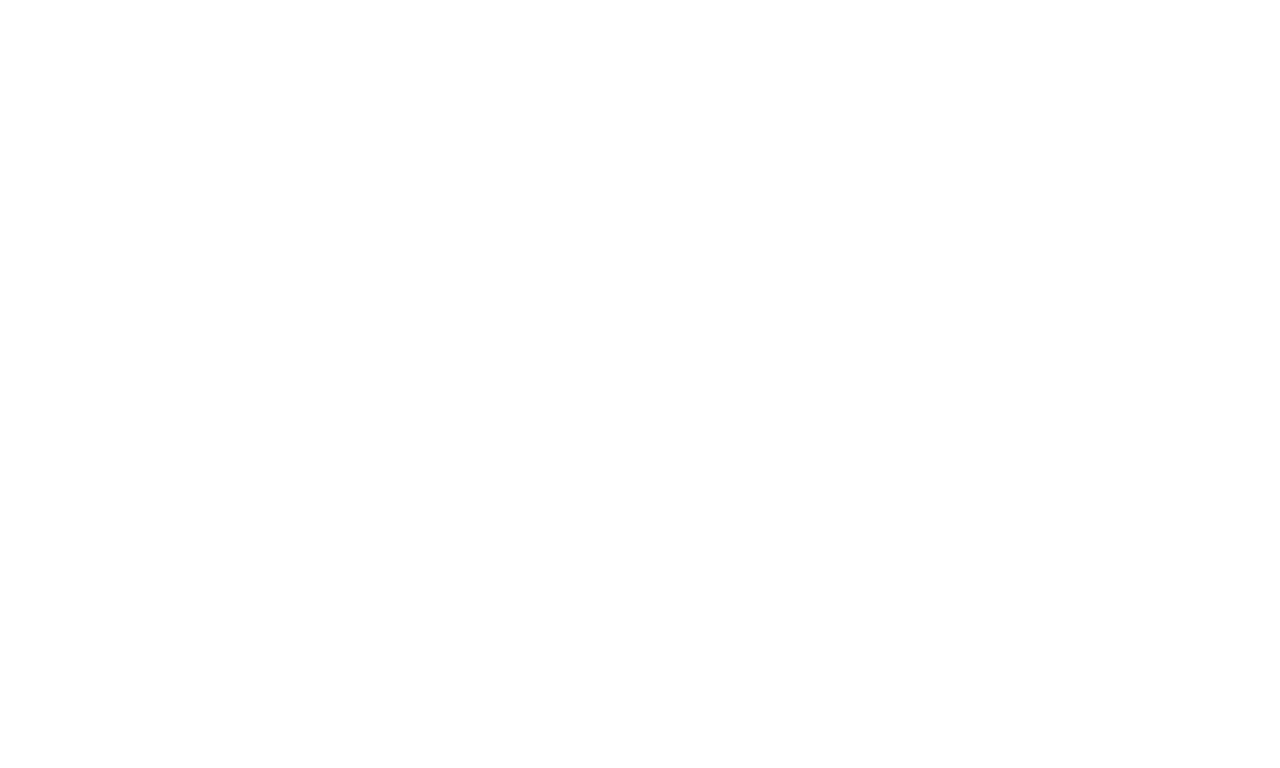
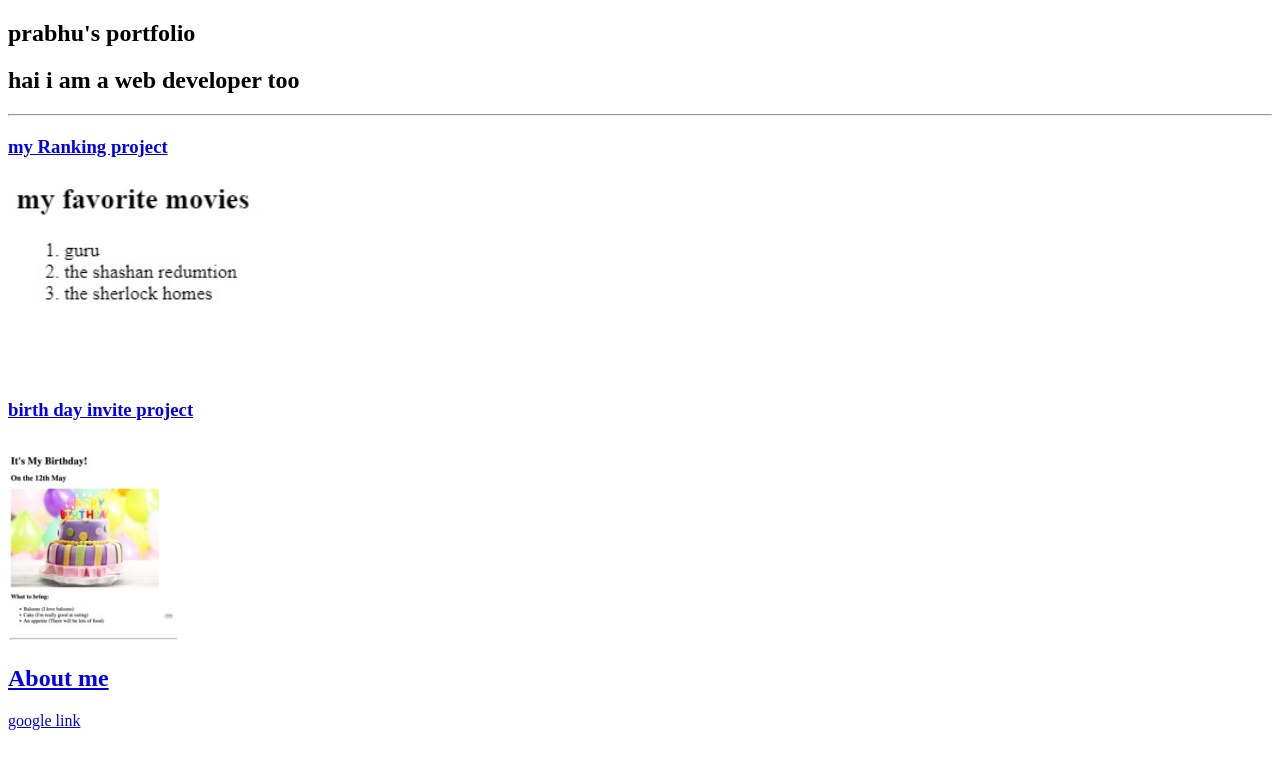
Before and after one commit to prabhugovinthasamy/my_new_website, a plain HTML site: page index.html in a window 1280 px wide. Drawn offline with Linux system fonts and the light colour scheme.

Commit message:
Add files via upload

```diff
--- a/index.html
+++ b/index.html
@@ -1,4 +1,25 @@
 <!-- TODO 1: Create the HTML Boilerplate -->
+ <!DOCTYPE html>
+ <html lang="en-US">
+<head>
+    <meta= charset="UTF-8">
+    <title>prabhu's  first website</title>
+</head>
+<body>
+
+    <h2>prabhu's portfolio</h2>
+    <h2> hai i am a web developer too<h2>
+    <hr>
+    <h3><a href="./my movie _ranking.html" >my Ranking project</a></h3>
+
+    <img src="./my_movies.jpg" height="200"/>
+    <h3><a href="./birth.html">birth day invite project</a><h3>
+    <img src="./birth.jpg" height="200"/>
+    <h2><a href="./aboutme.html">About me</a></h2>
+    <a href="https://www.google.com/maps/@35.7040744,139.5577317,3a,75y,289.6h,87.01t,0.72r/data=!3m6!1e1!3m4!1sgT28ssf0BB2LxZ63JNcL1w!2e0!7i13312!8i6656">google
+        link</a>
+
+</body>
 
 <!-- TODO 2: Add Your previous projects' HTML into the public folder -->
 
@@ -13,3 +34,4 @@ HINT for TODO 6: You can use the height attribute set to 200 to make the image s
 https://developer.mozilla.org/en-US/docs/Web/HTML/Element/img#attr-height -->
 
 <!-- TODO 7: Add the Contact Me and About Me page links -->
+ </html>
```
